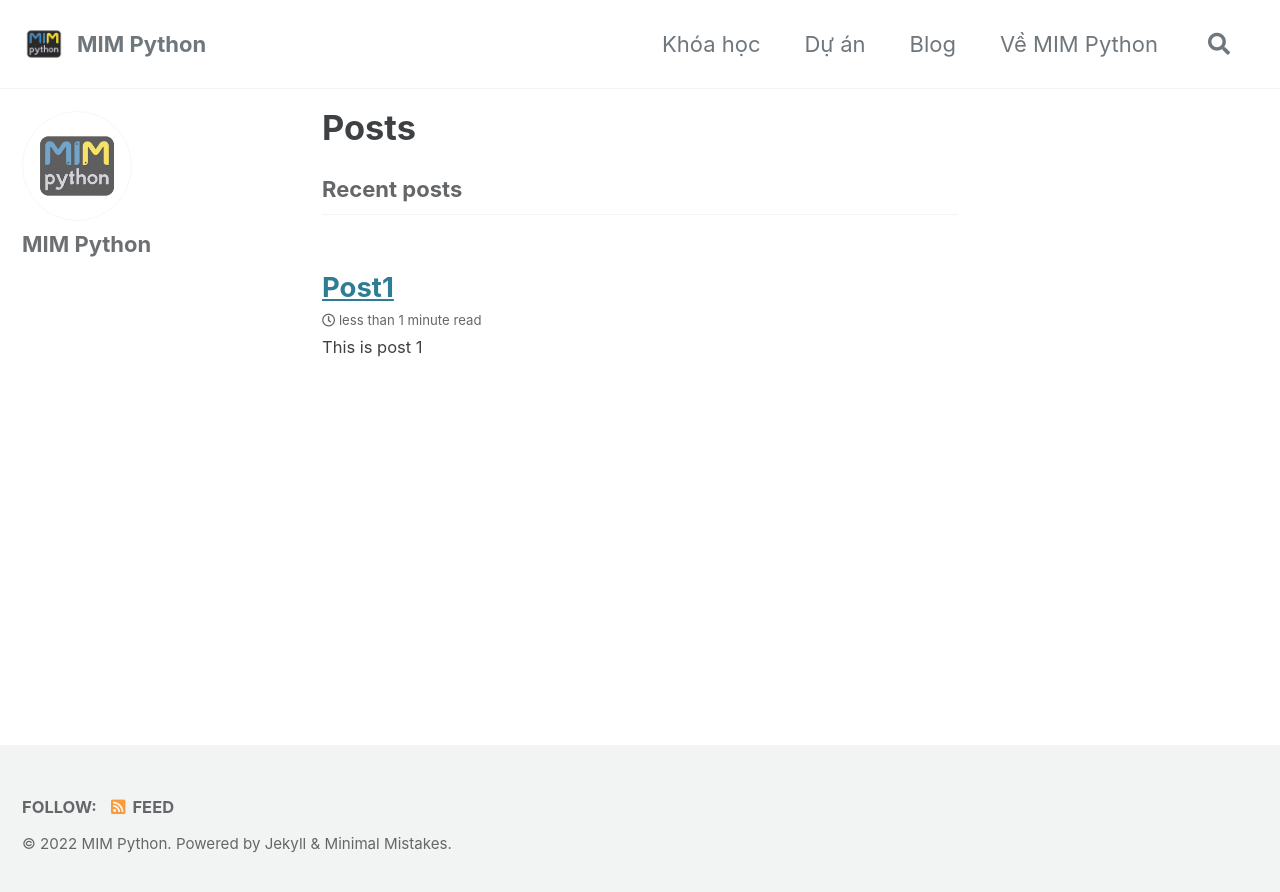
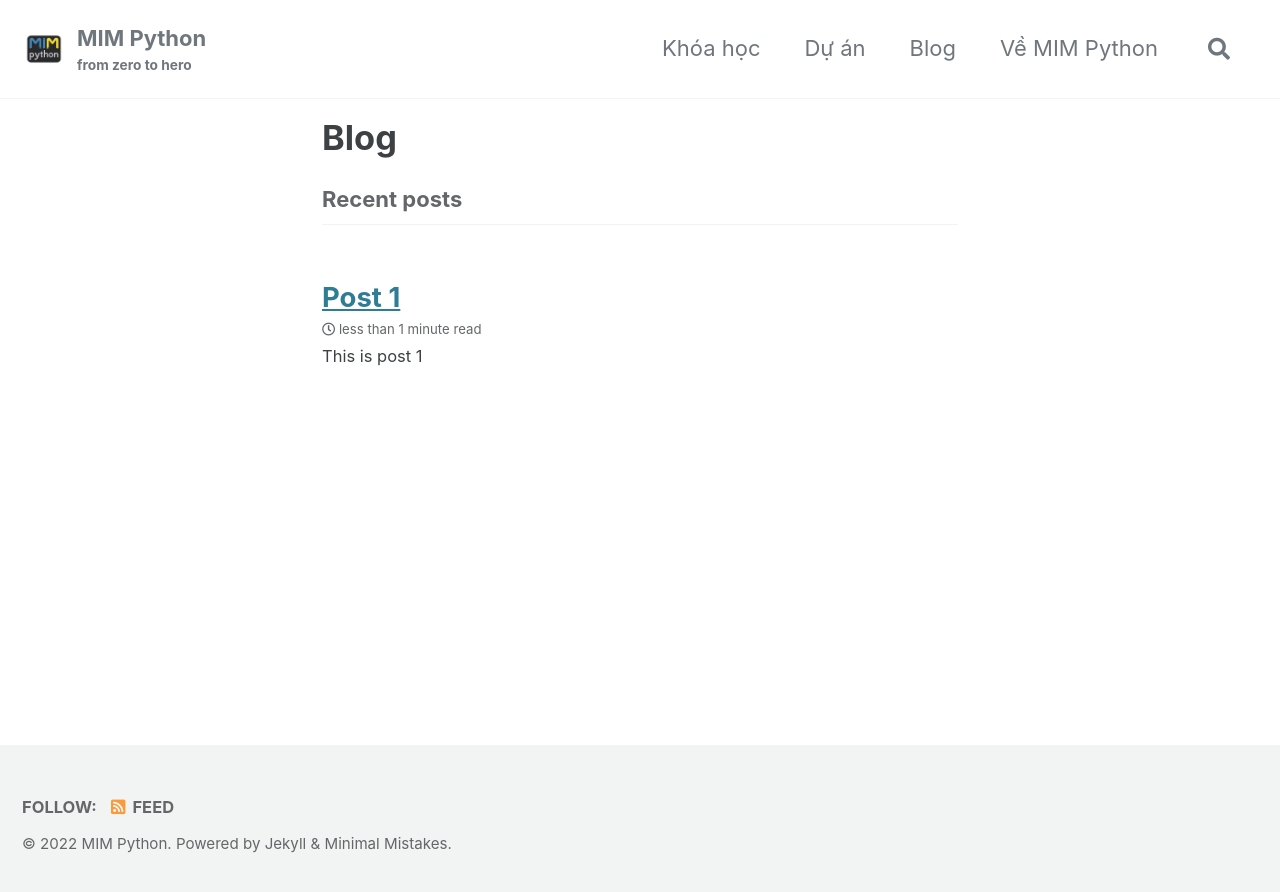
Before and after one commit to MIMPython/mimpython.github.io, a Jekyll site: the page built from blog/index.html, in a window 1280 px wide. Shown: the top 892 px of the page. Built offline with Jekyll 4.4.1, drawn with Linux system fonts in a browser that asks for light colours; cached includes are drawn as plain includes; the list of posts is cut into pages by our own code.

```diff
--- a/_config.yml
+++ b/_config.yml
@@ -5,8 +5,8 @@
 # Site Settings
 locale                   : "vi-VN"
 title                    : "MIM Python"
-title_separator          : "-"
-subtitle                 : # site tagline that appears below site title in masthead
+title_separator          :
+subtitle                 : "from zero to hero"
 name                     : "MIM Python"
 description              :
 url                      : "https://mimpython.github.io"
@@ -89,8 +89,8 @@
 
 # Site Author
 author:
-  name             : "MIM Python"
-  avatar           : "/assets/images/MIM-Python-logo.jpg"
+  name             :
+  avatar           :
   bio              :
   location         :
   email            :
@@ -247,7 +247,6 @@
       type: pages
     values:
       layout: single
-      author_profile: false
       read_time: false
       share: false
       related: true
@@ -257,7 +256,6 @@
       type: projects
     values:
       layout: single
-      author_profile: true
       read_time: false
       comments: # true
       share: false
--- a/_pages/blog.md
+++ /dev/null
@@ -1,6 +0,0 @@
----
-layout: blog
-title: "Posts"
-permalink: /blog/
-author_profile: true
----
--- a/_posts/2022-06-19-post1.md
+++ b/_posts/2022-06-21-post01.md
@@ -1,5 +1,5 @@
 ---
-title: "Post1"
+title: "Post 1"
 categories:
   - posts
 tags:
--- /dev/null
+++ b/blog/index.html
@@ -0,0 +1,5 @@
+---
+layout: blog
+title: Blog
+subtitle: Bài viết gần đây
+---
```
